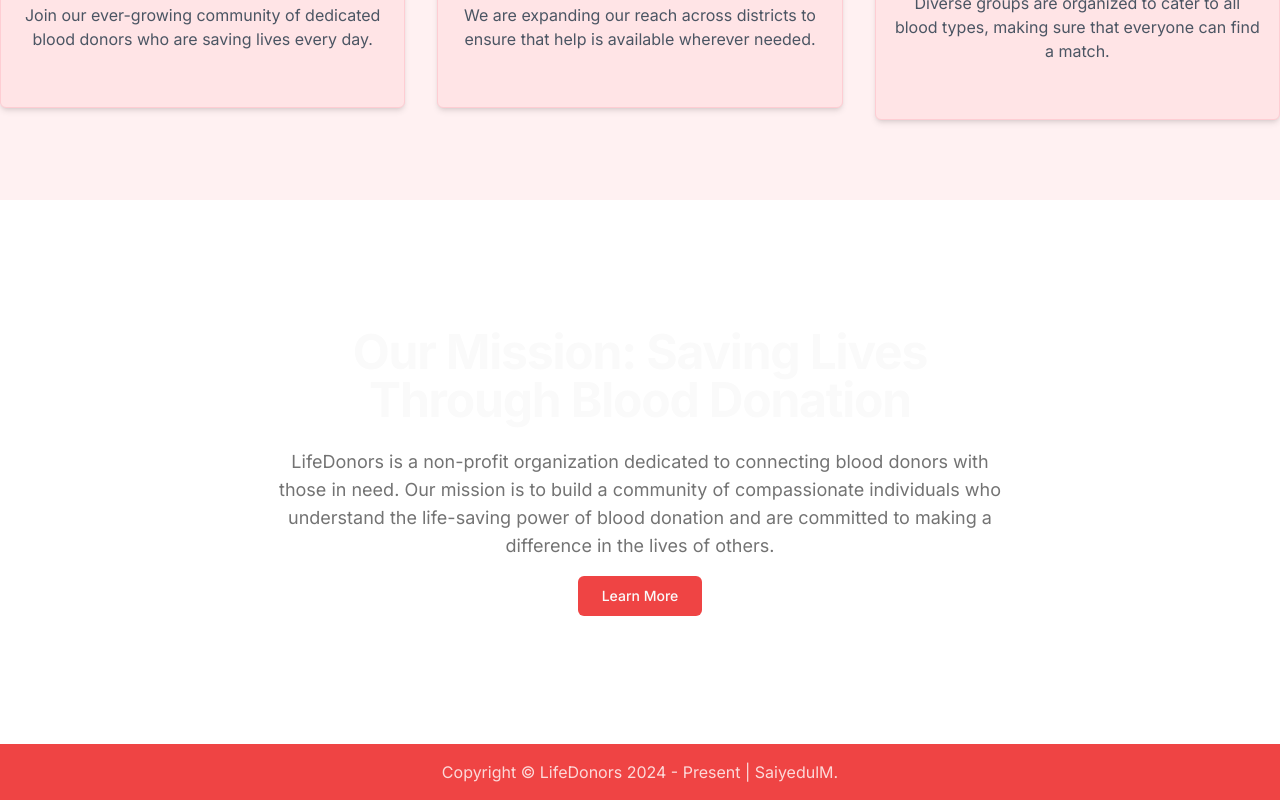
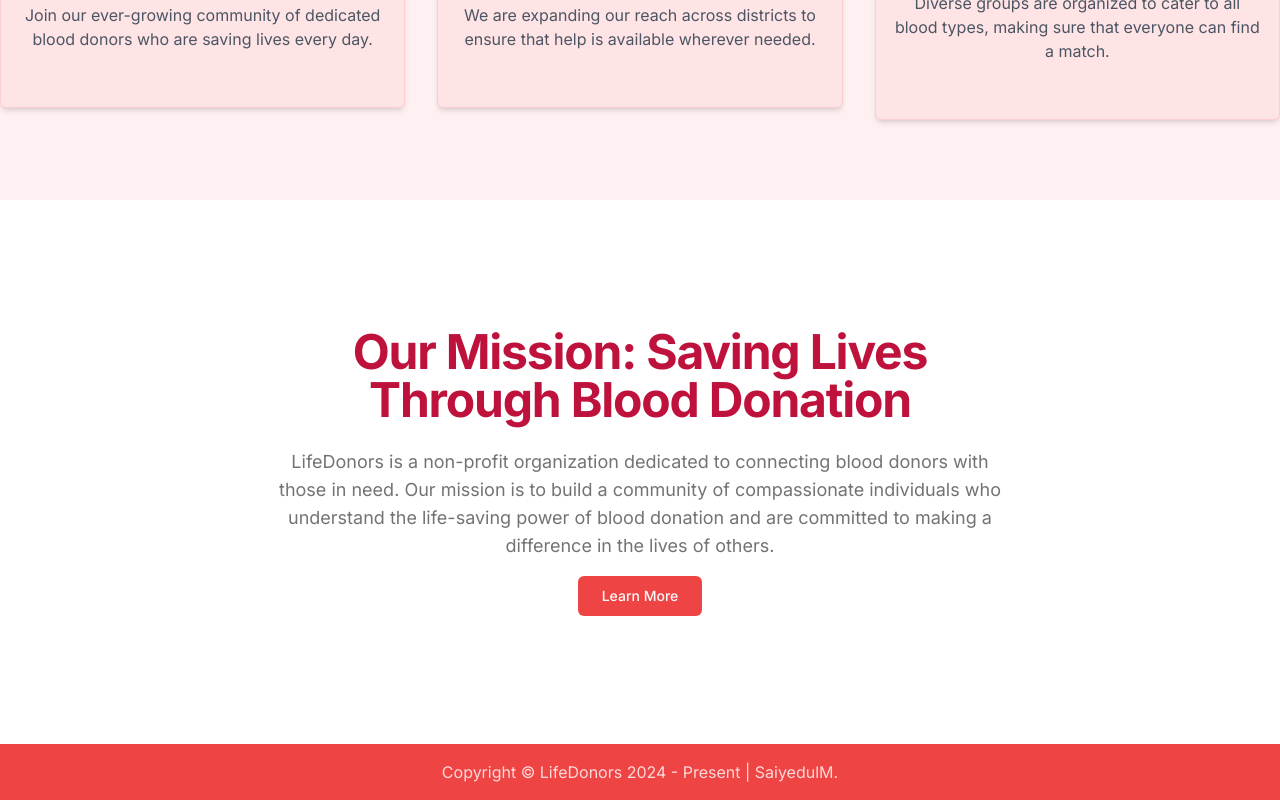
Before and after one commit to SaiyedulMorsalin/Life-Donors-Frontend, a Next.js app: page / in a window 1280 px wide. Shown: the part 2362-3162 px from the top of the page. Built offline with nearby package versions, Linux system fonts and the light colour scheme.

Commit message:
change mission text color

```diff
--- a/src/app/page.tsx
+++ b/src/app/page.tsx
@@ -104,7 +104,7 @@ function HomePage() {
       <section className="w-full bg-cover bg-center py-16 md:py-24 lg:py-32">
         <div className="container mx-auto max-w-3xl px-4 text-center">
           <div className="space-y-6">
-            <h2 className="text-3xl font-bold tracking-tight text-primary-foreground md:text-4xl lg:text-5xl">
+            <h2 className="text-3xl font-bold tracking-tight text-rose-700 md:text-4xl lg:text-5xl">
               Our Mission: Saving Lives Through Blood Donation
             </h2>
             <p className="text-muted-foreground md:text-xl lg:text-lg">
```
Also changed, not shown: 1 other file (tests, documents, lock files or other folders).
